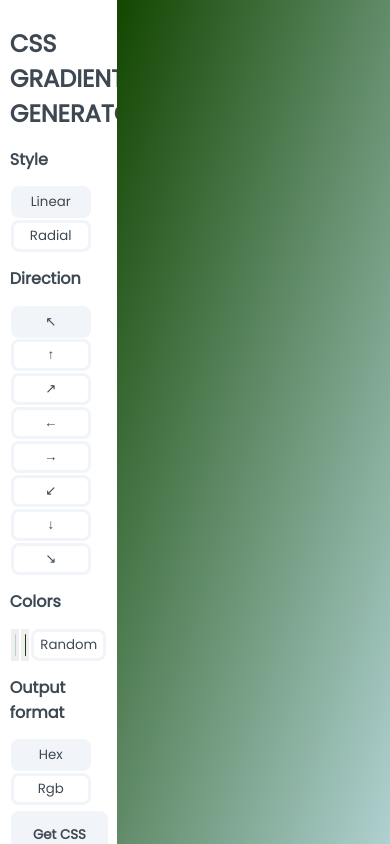
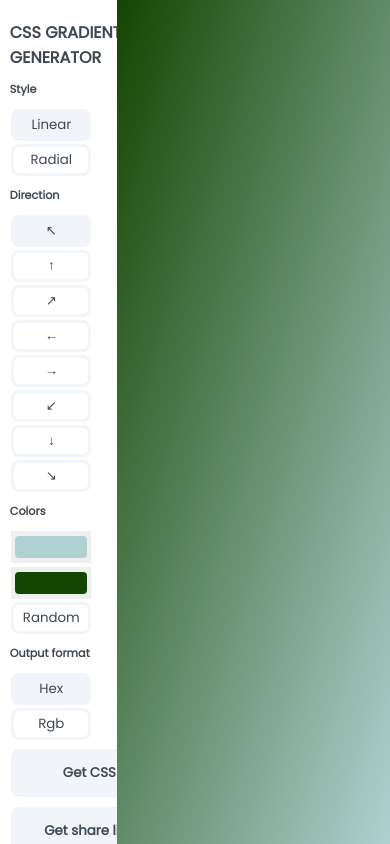
Before and after one commit to maisahr/CSS-gradient-generator, a React (Create React App) app: page / in a window 390 px wide. Built offline with nearby package versions, Linux system fonts and the light colour scheme.

Commit message:
Fixes design on small screens

```diff
--- a/src/components/Sidebar/Sidebar.css
+++ b/src/components/Sidebar/Sidebar.css
@@ -59,3 +59,21 @@ input::-moz-color-swatch {
     border-radius: 0.25rem;
     border: none;
 }
+
+@media only screen and (max-width: 600px) {
+    .sidebar {
+        width: 40vw;
+    }
+
+    h1 {
+        font-size: 1rem;
+    }
+
+    h2 {
+        font-size: 0.7rem;
+    }
+
+    .colors {
+        display: block;
+    }
+}
```
